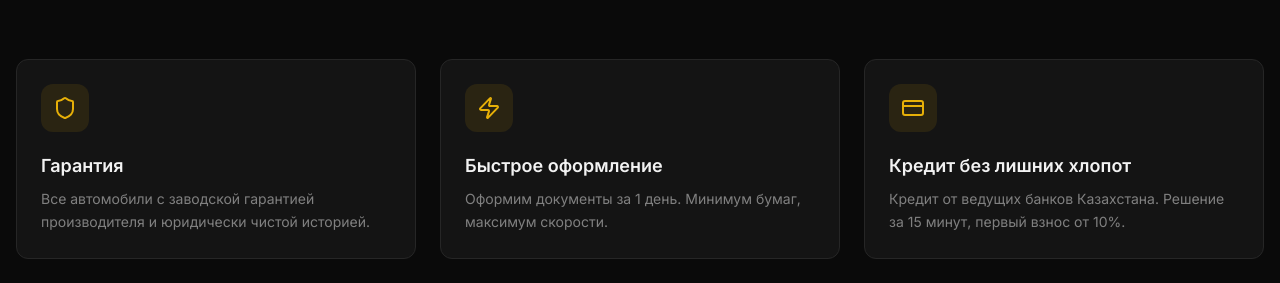
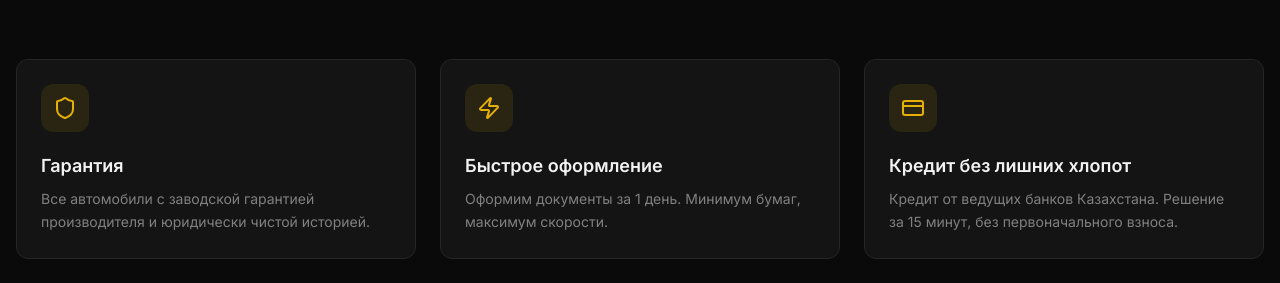
Before and after one commit to AsAl1100/easy-motors-website, a Next.js app: page / in a window 1280 px wide. Shown: the part 1057-1340 px from the top of the page. Built offline with nearby package versions, Linux system fonts and the light colour scheme; no server answers.

Commit message:
fix: replace first payment 10% with no down payment

```diff
--- a/components/home/AdvantagesSection.tsx
+++ b/components/home/AdvantagesSection.tsx
@@ -17,7 +17,7 @@ const advantages = [
   {
     icon: CreditCard,
     title: "Кредит без лишних хлопот",
-    description: "Кредит от ведущих банков Казахстана. Решение за 15 минут, первый взнос от 10%.",
+    description: "Кредит от ведущих банков Казахстана. Решение за 15 минут, без первоначального взноса.",
   },
   {
     icon: Headphones,
```
